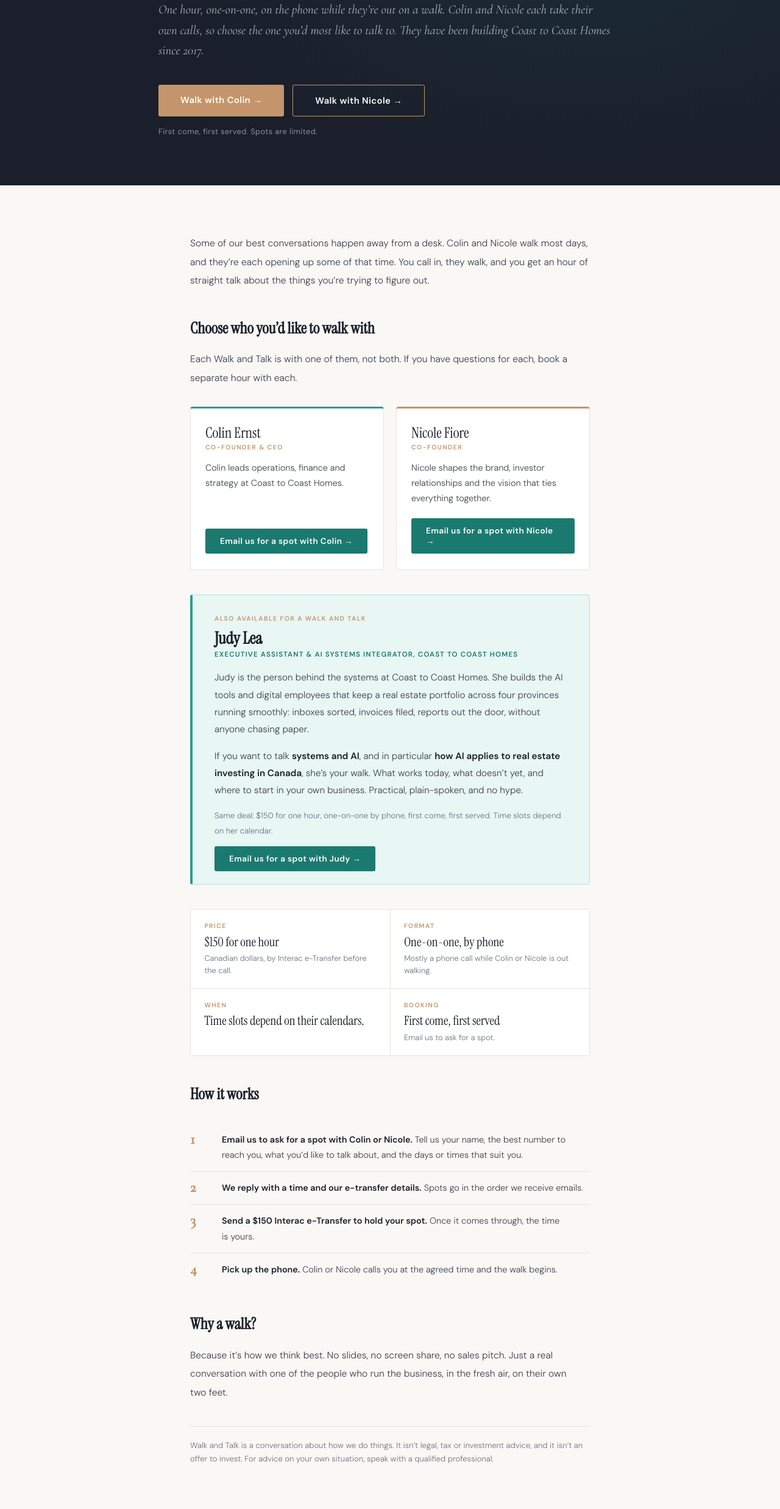
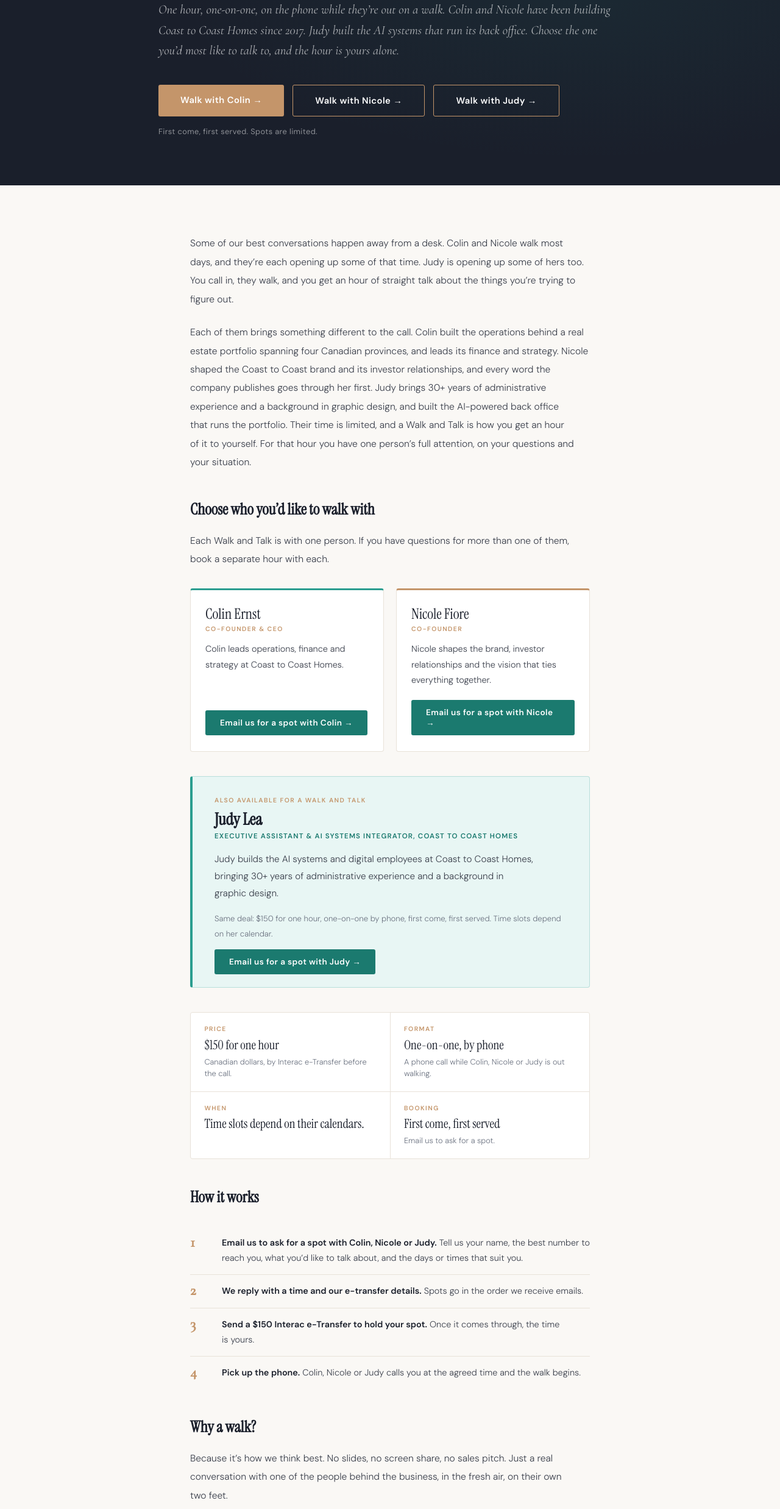
Before and after one commit to C2CCanada/c2c-site-pages, a plain HTML site: page walk-and-talk.html in a window 1280 px wide. Shown: the part 325-2800 px from the top of the page at 61% size. Drawn offline with nearby package versions, Linux system fonts and the light colour scheme; a script that the page names is missing.

Commit message:
Walk and Talk: include Judy throughout, shorter Judy blurb, credentials paragraph, phone-call wording; About: Judy's bio mentions graphic design
Co-Authored-By: Claude Fable 5.2 <noreply@anthropic.com>

```diff
--- a/walk-and-talk.html
+++ b/walk-and-talk.html
@@ -12,7 +12,7 @@
 
   PLACEHOLDERS:
     none left (23 Nov: $150 per one-hour session, was $50; hello@ confirmed by Jude).
-  One-on-one: a call is with Colin OR Nicole, never both. Each has
+  One-on-one: a call is with Colin, Nicole OR Judy, one person per call. Each has
   their own email button (subject names who they want).
 ═══════════════════════════════════════════════════════════════
 -->
@@ -21,28 +21,28 @@
 <meta name="viewport" content="width=device-width, initial-scale=1.0">
 <link rel="icon" type="image/png" href="images/ec69c8_cd7459d869c64019b818a3b351627440~mv2.png">
 <link rel="apple-touch-icon" href="images/ec69c8_cd7459d869c64019b818a3b351627440~mv2.png">
-<title>Walk and Talk with Colin or Nicole | C2C Homes</title>
-<meta name="description" content="Book a one-hour phone call with Colin Ernst or Nicole Fiore, founders of Coast to Coast Homes, while they're out on a walk. First come, first served: email us for a spot.">
+<title>Walk and Talk with Colin, Nicole or Judy | C2C Homes</title>
+<meta name="description" content="Book a one-hour phone call with Colin Ernst, Nicole Fiore or Judy Lea of Coast to Coast Homes, while they're out on a walk. First come, first served: email us for a spot.">
 <meta name="robots" content="index, follow">
 <link rel="canonical" href="https://www.coasttocoasthomes.ca/walk-and-talk">
 <meta property="og:type" content="website">
-<meta property="og:title" content="Walk and Talk with Colin or Nicole">
-<meta property="og:description" content="One hour on the phone with Colin or Nicole, founders of Coast to Coast Homes, while they're out on a walk. First come, first served.">
+<meta property="og:title" content="Walk and Talk with Colin, Nicole or Judy">
+<meta property="og:description" content="One hour on the phone with Colin, Nicole or Judy of Coast to Coast Homes, while they're out on a walk. First come, first served.">
 <meta property="og:url" content="https://www.coasttocoasthomes.ca/walk-and-talk">
 <meta property="og:image" content="https://coasttocoasthomes.ca/og-image.jpg">
 <meta property="og:site_name" content="Coast to Coast Homes Canada">
 <meta property="og:locale" content="en_CA">
 <meta name="twitter:card" content="summary_large_image">
-<meta name="twitter:title" content="Walk and Talk with Colin or Nicole">
-<meta name="twitter:description" content="One hour on the phone with Colin or Nicole, founders of Coast to Coast Homes, while they're out on a walk. First come, first served.">
+<meta name="twitter:title" content="Walk and Talk with Colin, Nicole or Judy">
+<meta name="twitter:description" content="One hour on the phone with Colin, Nicole or Judy of Coast to Coast Homes, while they're out on a walk. First come, first served.">
 <meta name="twitter:image" content="https://coasttocoasthomes.ca/og-image.jpg">
 <meta name="theme-color" content="#1B7A6F">
 <script type="application/ld+json">
 {
   "@context": "https://schema.org",
   "@type": "Service",
-  "name": "Walk and Talk with Colin and Nicole",
-  "description": "Paid one-hour, one-on-one phone conversations with Coast to Coast Homes co-founder Colin Ernst or Nicole Fiore, mostly while they walk. Reserve by email; first come, first served.",
+  "name": "Walk and Talk with Colin, Nicole or Judy",
+  "description": "Paid one-hour, one-on-one phone conversations with Coast to Coast Homes co-founders Colin Ernst or Nicole Fiore, or with Judy Lea, while they walk. Reserve by email; first come, first served.",
   "provider": {"@type": "Organization", "name": "Coast to Coast Homes Canada", "url": "https://www.coasttocoasthomes.ca"},
   "areaServed": "CA",
   "url": "https://www.coasttocoasthomes.ca/walk-and-talk"
@@ -213,11 +213,12 @@
 <section class="article-hero">
   <div class="article-hero__inner">
     <span class="article-hero__cat">Walk and Talk</span>
-    <h1 class="article-hero__title">Walk and talk with Colin or Nicole.</h1>
-    <p class="article-hero__sub">One hour, one-on-one, on the phone while they&#8217;re out on a walk. Colin and Nicole each take their own calls, so choose the one you&#8217;d most like to talk to. They have been building Coast to Coast Homes since 2017.</p>
+    <h1 class="article-hero__title">Walk and talk with Colin, Nicole or Judy.</h1>
+    <p class="article-hero__sub">One hour, one-on-one, on the phone while they&#8217;re out on a walk. Colin and Nicole have been building Coast to Coast Homes since 2017. Judy built the AI systems that run its back office. Choose the one you&#8217;d most like to talk to, and the hour is yours alone.</p>
     <div class="hero-ctas">
       <a href="mailto:hello@coasttocoasthomes.ca?subject=Walk%20and%20Talk%20with%20Colin%3A%20I%27d%20like%20a%20spot&amp;body=Hi%20Colin%2C%0A%0AI%27d%20like%20a%20Walk%20and%20Talk%20spot%20with%20you.%0A%0AMy%20name%3A%0APhone%20number%3A%0AWhat%20I%27d%20like%20to%20talk%20about%3A%0ADays%20or%20times%20that%20suit%20me%3A%0A" class="hero-cta">Walk with Colin &#8594;</a>
       <a href="mailto:hello@coasttocoasthomes.ca?subject=Walk%20and%20Talk%20with%20Nicole%3A%20I%27d%20like%20a%20spot&amp;body=Hi%20Nicole%2C%0A%0AI%27d%20like%20a%20Walk%20and%20Talk%20spot%20with%20you.%0A%0AMy%20name%3A%0APhone%20number%3A%0AWhat%20I%27d%20like%20to%20talk%20about%3A%0ADays%20or%20times%20that%20suit%20me%3A%0A" class="hero-cta hero-cta--ghost">Walk with Nicole &#8594;</a>
+      <a href="mailto:hello@coasttocoasthomes.ca?subject=Walk%20and%20Talk%20with%20Judy%3A%20I%27d%20like%20a%20spot&amp;body=Hi%20Judy%2C%0A%0AI%27d%20like%20a%20Walk%20and%20Talk%20spot%20with%20you.%0A%0AMy%20name%3A%0APhone%20number%3A%0AWhat%20I%27d%20like%20to%20talk%20about%3A%0ADays%20or%20times%20that%20suit%20me%3A%0A" class="hero-cta hero-cta--ghost">Walk with Judy &#8594;</a>
     </div>
     <span class="hero-note">First come, first served. Spots are limited.</span>
   </div>
@@ -225,10 +226,12 @@
 
 <article class="article-body">
 
-  <p>Some of our best conversations happen away from a desk. Colin and Nicole walk most days, and they&#8217;re each opening up some of that time. You call in, they walk, and you get an hour of straight talk about the things you&#8217;re trying to figure out.</p>
+  <p>Some of our best conversations happen away from a desk. Colin and Nicole walk most days, and they&#8217;re each opening up some of that time. Judy is opening up some of hers too. You call in, they walk, and you get an hour of straight talk about the things you&#8217;re trying to figure out.</p>
+
+  <p>Each of them brings something different to the call. Colin built the operations behind a real estate portfolio spanning four Canadian provinces, and leads its finance and strategy. Nicole shaped the Coast to Coast brand and its investor relationships, and every word the company publishes goes through her first. Judy brings 30+ years of administrative experience and a background in graphic design, and built the AI-powered back office that runs the portfolio. Their time is limited, and a Walk and Talk is how you get an hour of it to yourself. For that hour you have one person&#8217;s full attention, on your questions and your situation.</p>
 
   <h2>Choose who you&#8217;d like to walk with</h2>
-  <p>Each Walk and Talk is with one of them, not both. If you have questions for each, book a separate hour with each.</p>
+  <p>Each Walk and Talk is with one person. If you have questions for more than one of them, book a separate hour with each.</p>
 
   <div class="people">
     <div class="person">
@@ -249,15 +252,14 @@
     <span class="judy__eyebrow">Also available for a Walk and Talk</span>
     <h2 class="judy__name">Judy Lea</h2>
     <span class="judy__role">Executive Assistant &amp; AI Systems Integrator, Coast to Coast Homes</span>
-    <p>Judy is the person behind the systems at Coast to Coast Homes. She builds the AI tools and digital employees that keep a real estate portfolio across four provinces running smoothly: inboxes sorted, invoices filed, reports out the door, without anyone chasing paper.</p>
-    <p>If you want to talk <strong>systems and AI</strong>, and in particular <strong>how AI applies to real estate investing in Canada</strong>, she&#8217;s your walk. What works today, what doesn&#8217;t yet, and where to start in your own business. Practical, plain-spoken, and no hype.</p>
+    <p>Judy builds the AI systems and digital employees at Coast to Coast Homes, bringing 30+ years of administrative experience and a background in graphic design.</p>
     <p class="judy__meta">Same deal: $150 for one hour, one-on-one by phone, first come, first served. Time slots depend on her calendar.</p>
     <a href="mailto:hello@coasttocoasthomes.ca?subject=Walk%20and%20Talk%20with%20Judy%3A%20I%27d%20like%20a%20spot&amp;body=Hi%20Judy%2C%0A%0AI%27d%20like%20a%20Walk%20and%20Talk%20spot%20with%20you.%0A%0AMy%20name%3A%0APhone%20number%3A%0AWhat%20I%27d%20like%20to%20talk%20about%3A%0ADays%20or%20times%20that%20suit%20me%3A%0A" class="person__btn">Email us for a spot with Judy &#8594;</a>
   </div>
 
   <div class="facts">
     <div class="fact"><span class="fact__label">Price</span><span class="fact__value">$150 for one hour</span><span class="fact__small">Canadian dollars, by Interac e-Transfer before the call.</span></div>
-    <div class="fact"><span class="fact__label">Format</span><span class="fact__value">One-on-one, by phone</span><span class="fact__small">Mostly a phone call while Colin or Nicole is out walking.</span></div>
+    <div class="fact"><span class="fact__label">Format</span><span class="fact__value">One-on-one, by phone</span><span class="fact__small">A phone call while Colin, Nicole or Judy is out walking.</span></div>
     <div class="fact"><span class="fact__label">When</span><span class="fact__value">Time slots depend on their calendars.</span></div>
     <div class="fact"><span class="fact__label">Booking</span><span class="fact__value">First come, first served</span><span class="fact__small">Email us to ask for a spot.</span></div>
   </div>
@@ -265,15 +267,15 @@
   <h2>How it works</h2>
 
   <ol class="step-list">
-    <li><p><strong>Email us to ask for a spot with Colin or Nicole.</strong> Tell us your name, the best number to reach you, what you&#8217;d like to talk about, and the days or times that suit you.</p></li>
+    <li><p><strong>Email us to ask for a spot with Colin, Nicole or Judy.</strong> Tell us your name, the best number to reach you, what you&#8217;d like to talk about, and the days or times that suit you.</p></li>
     <li><p><strong>We reply with a time and our e-transfer details.</strong> Spots go in the order we receive emails.</p></li>
     <li><p><strong>Send a $150 Interac e-Transfer to hold your spot.</strong> Once it comes through, the time is yours.</p></li>
-    <li><p><strong>Pick up the phone.</strong> Colin or Nicole calls you at the agreed time and the walk begins.</p></li>
+    <li><p><strong>Pick up the phone.</strong> Colin, Nicole or Judy calls you at the agreed time and the walk begins.</p></li>
   </ol>
 
   <h2>Why a walk?</h2>
 
-  <p>Because it&#8217;s how we think best. No slides, no screen share, no sales pitch. Just a real conversation with one of the people who run the business, in the fresh air, on their own two feet.</p>
+  <p>Because it&#8217;s how we think best. No slides, no screen share, no sales pitch. Just a real conversation with one of the people behind the business, in the fresh air, on their own two feet.</p>
 
   <p class="fine">Walk and Talk is a conversation about how we do things. It isn&#8217;t legal, tax or investment advice, and it isn&#8217;t an offer to invest. For advice on your own situation, speak with a qualified professional.</p>
 
@@ -293,7 +295,7 @@
 
 <section class="back-band">
   <p>Want to know more about who you&#8217;ll be walking with?</p>
-  <a href="https://www.coasttocoasthomes.ca/about" target="_top" class="btn btn--outline">Meet Colin and Nicole &#8594;</a>
+  <a href="https://www.coasttocoasthomes.ca/about" target="_top" class="btn btn--outline">Meet Colin, Nicole and Judy &#8594;</a>
 </section>
 
 </main>
```
Also changed, not shown: about.html (+1 -1 lines).
